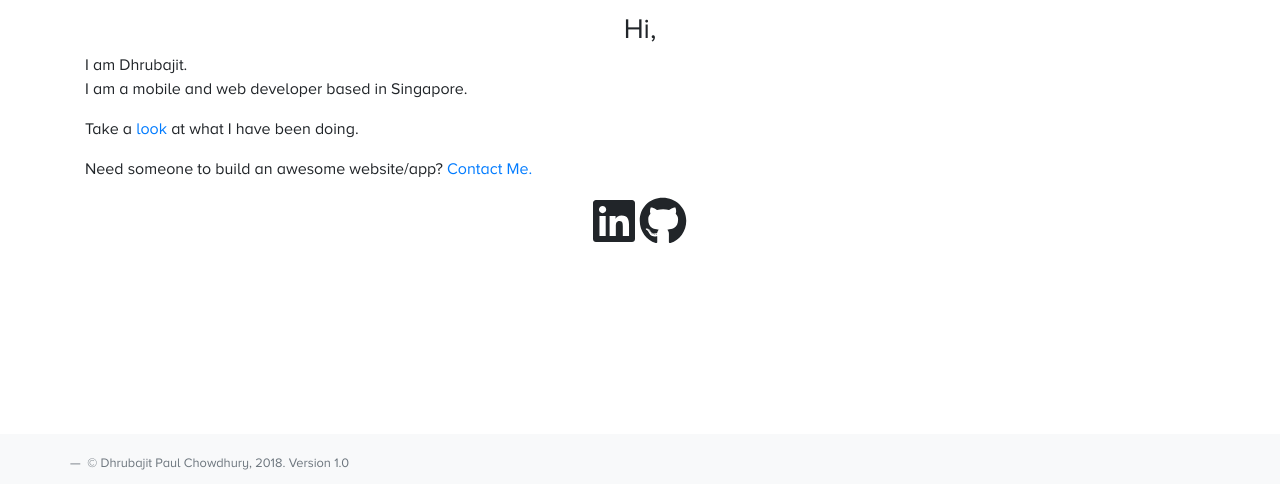
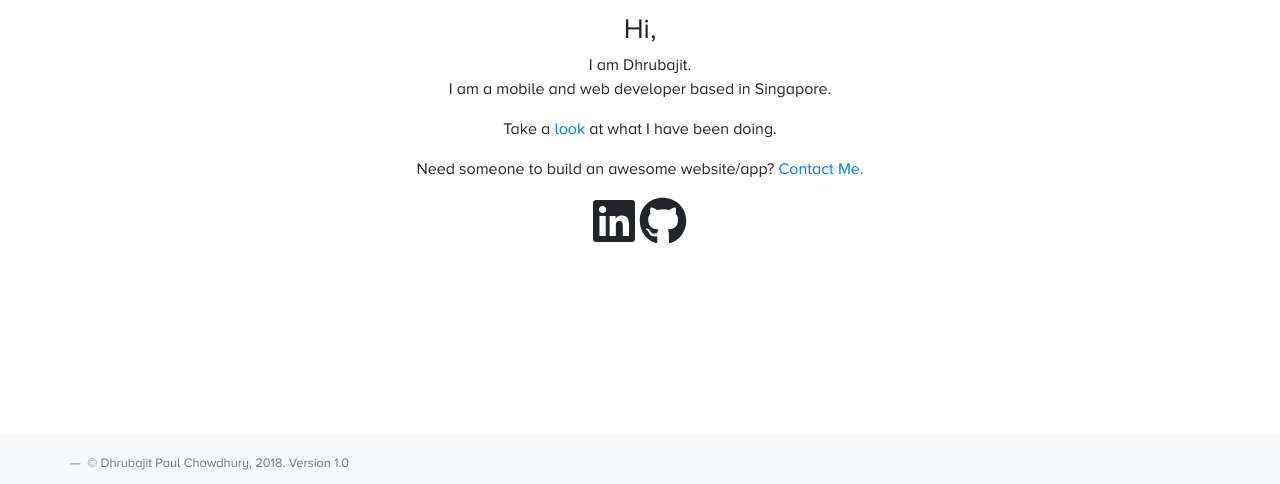
Before and after one commit to DhrubajitPC/DhrubajitPC.github.io, a plain HTML site: page index.html in a window 1280 px wide. Shown: the part 316-800 px from the top of the page. Drawn offline with nearby package versions, Linux system fonts and the light colour scheme.

Commit message:
text center

```diff
--- a/index.html
+++ b/index.html
@@ -37,13 +37,13 @@
 			<div class="col text-center">
 				<img src="assets/photos/pic1.jpg" class="img-circle">
 				<h3>Hi,</h3>
-				<p>I am Dhrubajit.<br>I am a mobile and web developer based in Singapore.</p>
-				<p>Take a <a href="./work.html">look</a> at what I have been doing.</p>
+				<p class="text-center">I am Dhrubajit.<br>I am a mobile and web developer based in Singapore.</p>
+				<p class="text-center">Take a <a href="./work.html">look</a> at what I have been doing.</p>
 			</div>
 		</div>
 		<div class="row">
 			<div class="col text-center">
-				<p>Need someone to build an awesome website/app? <a href="mailto:dhrubajit1992@gmail.com">Contact Me.</a></p>
+				<p class="text-center">Need someone to build an awesome website/app? <a href="mailto:dhrubajit1992@gmail.com">Contact Me.</a></p>
 			</div>
 		</div>
 		<div class="row">
```
Also changed, not shown: work.html (+1 -1 lines).
